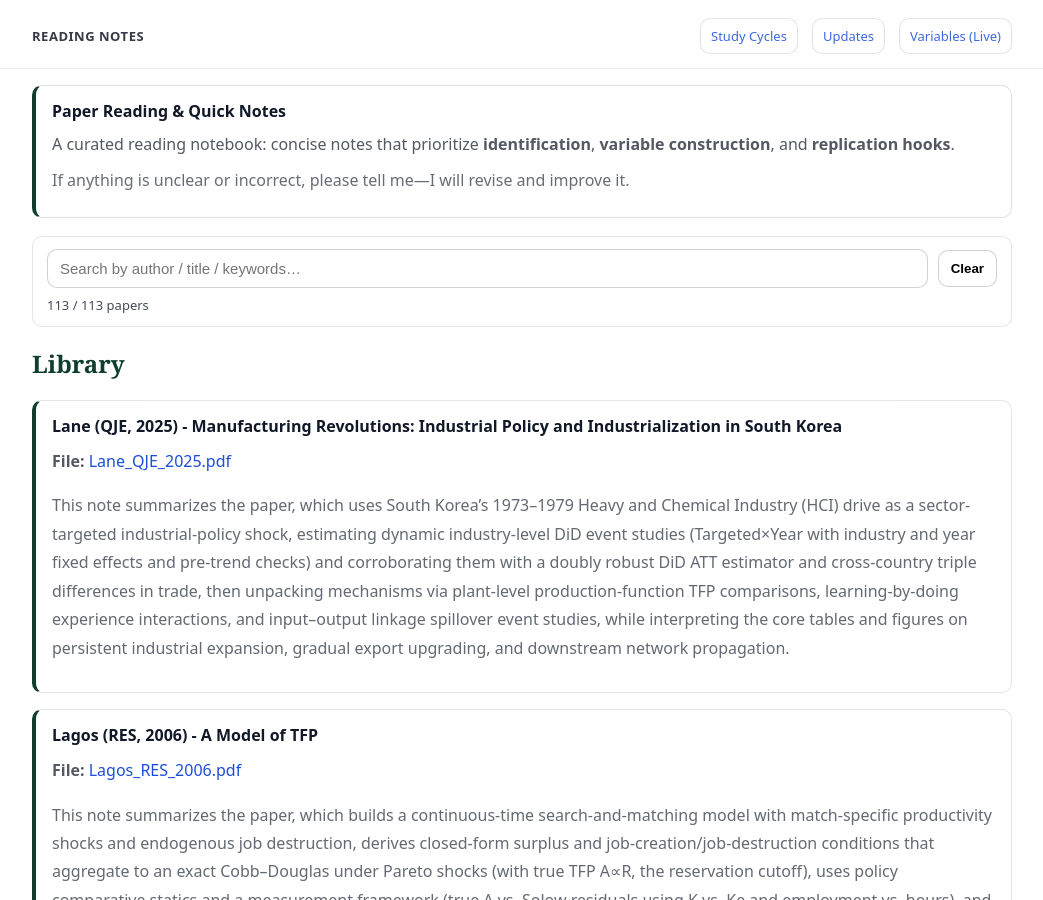
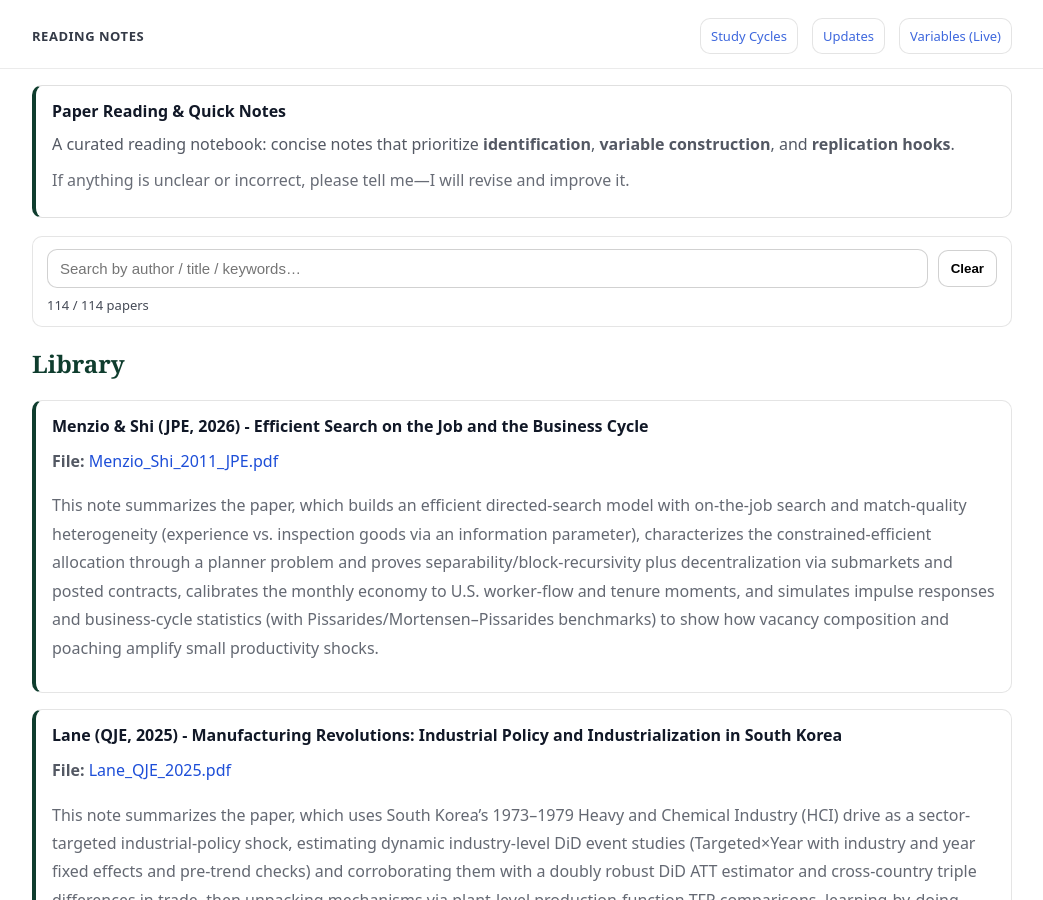
Before and after one commit to yaxinzn/study-archive, a Jekyll site: the page built from reading/index.md, in a window 1280 px wide and 900 px high. Shown: the whole window, without its empty margins (118-1161 px from the left). Built offline with Jekyll 4.4.1, drawn with Linux system fonts in a browser that asks for light colours.

Commit message:
Reading: add/update Menzio_Shi_2011_JPE.pdf

```diff
--- a/_data/reading.yml
+++ b/_data/reading.yml
@@ -1,3 +1,7 @@
+- title: "Menzio & Shi (JPE, 2026) - Efficient Search on the Job and the Business Cycle"
+  file: "Menzio_Shi_2011_JPE.pdf"
+  desc: "This note summarizes the paper, which builds an efficient directed-search model with on-the-job search and match-quality heterogeneity (experience vs. inspection goods via an information parameter), characterizes the constrained-efficient allocation through a planner problem and proves separability/block-recursivity plus decentralization via submarkets and posted contracts, calibrates the monthly economy to U.S. worker-flow and tenure moments, and simulates impulse responses and business-cycle statistics (with Pissarides/Mortensen–Pissarides benchmarks) to show how vacancy composition and poaching amplify small productivity shocks.        "
+
 - title: "Lane (QJE, 2025) - Manufacturing Revolutions: Industrial Policy and Industrialization in South Korea"
   file: "Lane_QJE_2025.pdf"
   desc: "This note summarizes the paper, which uses South Korea’s 1973–1979 Heavy and Chemical Industry (HCI) drive as a sector-targeted industrial-policy shock, estimating dynamic industry-level DiD event studies (Targeted×Year with industry and year fixed effects and pre-trend checks) and corroborating them with a doubly robust DiD ATT estimator and cross-country triple differences in trade, then unpacking mechanisms via plant-level production-function TFP comparisons, learning-by-doing experience interactions, and input–output linkage spillover event studies, while interpreting the core tables and figures on persistent industrial expansion, gradual export upgrading, and downstream network propagation."
```
Also changed, not shown: 1 other file.
